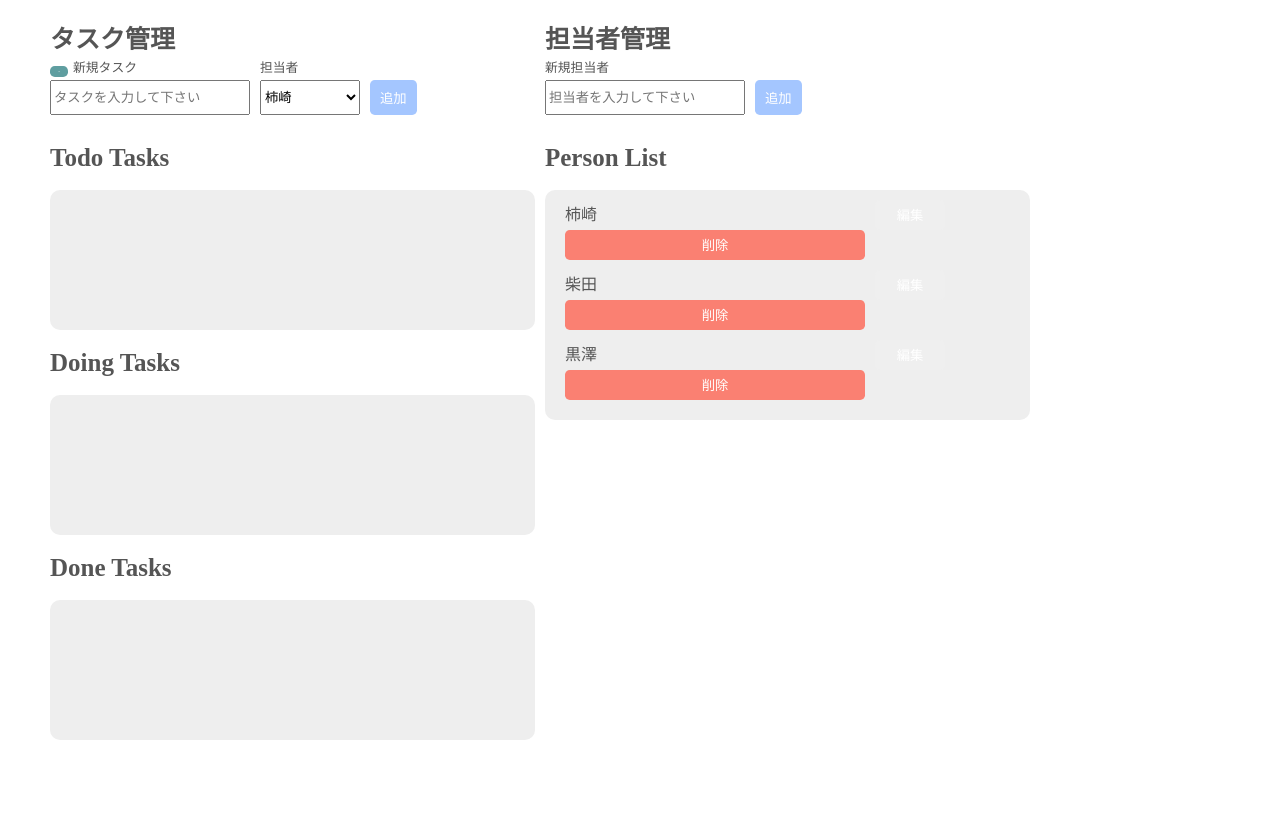
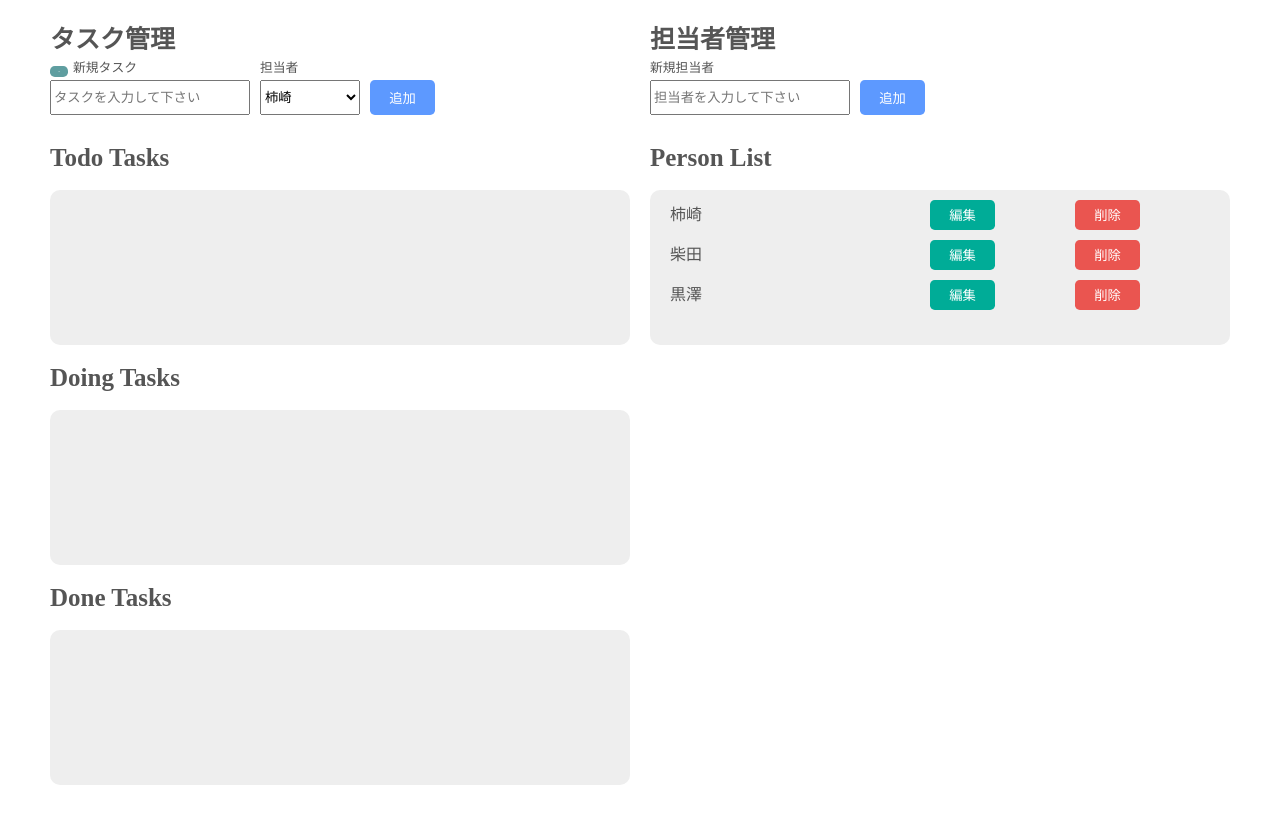
Before and after one commit to chihiro-kakizaki/todolist, a plain HTML site: page chihiro_todo/todo.html in a window 1280 px wide. Shown: the part 101-924 px from the top of the page. Drawn offline with Linux system fonts and the light colour scheme.

Commit message:
デザインを修正

```diff
--- a/chihiro_todo/main.css
+++ b/chihiro_todo/main.css
@@ -26,7 +26,6 @@ a {
     border-radius: 0.3rem;
     padding: 5px 8px;
     margin-right: 5px;
-
 }
 
 section, form {
@@ -38,10 +37,9 @@ section, form {
 }
 
 .main_wrapper {
-    width: 980px;
     display: grid;
     grid-template-columns: 1fr 1fr;
-    grid-column-gap: 10px;
+    grid-column-gap: 20px;
 }
 
 .task_form {
@@ -76,9 +74,9 @@ section, form {
 
 .task_list, .person_list {
     background: #eeeeee;
-    min-height: 140px;
+    min-height: 155px;
     border-radius: 10px;
-    padding: 10px 0 10px 20px;
+    padding: 10px 20px;
     margin: 20px 0;
 }
 
@@ -91,7 +89,7 @@ section, form {
 
 .person_list > li {
     display: grid;
-    grid-template-columns: 300px 70px;
+    grid-template-columns: 250px 1fr 1fr;
     grid-column-gap: 10px;
     margin-bottom: 10px;
 }
@@ -105,6 +103,7 @@ section, form {
     cursor: pointer;
     color: #FFFFFF;
     border: none;
+    width: 65px;
     height: 30px;
     border-radius: 0.3rem;
     padding: 5px 10px;
@@ -112,27 +111,45 @@ section, form {
 }
 
 .add_button {
+    background: #5D99FF;
+    height: 35px;
+}
+
+.add_button:hover {
     background:#A4C6FF;
     height: 35px;
 }
 
-.add_button:hover {
-    background: #5D99FF;
-    height: 35px;
-}
-
 .delete_button {
-    background:#FA8072;
+    background:#ea5550;
 }
 
 .delete_button:hover {
-    background:#FF4500;
+    background:#FA8072;
+
 }
 
 .task_button {
+    background: #666666;
+
+}
+
+.task_button:hover {
     background: #aaaaaa;
 }
 
-.task_button:hover {
-    background: #666666;
+.edit_button {
+    background: #00ac97;
 }
+
+.edit_button:hover {
+    background: #66cdaa;
+}
+
+.save_button {
+    background: #e6bfb2;
+}
+
+.save_button:hover {
+    background: #e8d3ca;
+}
```
